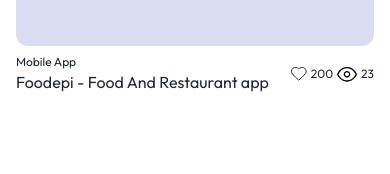
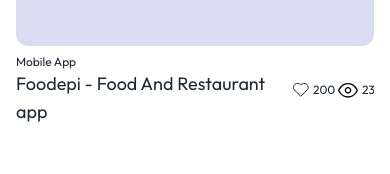
Before and after one commit to Mhatre2/Rutvik-Protfolio, a Next.js app: page / in a window 390 px wide. Shown: the part 1303-1477 px from the top of the page. Built offline with nearby package versions, Linux system fonts and the light colour scheme.

Commit message:
update profile

```diff
--- a/Components/Footer.js
+++ b/Components/Footer.js
@@ -1,36 +1,41 @@
 import React from 'react'
-
+import { motion } from "framer-motion";
+import { upAnimation,downAnimation } from '../styles/Animation';
+import { useScroll } from './UseScroll';
 const Footer = () => {
+  const [element, controls] = useScroll();
   return (
-    <div className='container mx-auto bg-[#090115] py-20 rounded-t-[60px]'>
+    <div className='container mx-auto bg-[#090115] py-20 rounded-t-[60px]' ref={element}>
         {/* <p className='text-5xl font-semibold text-center max-w-xl flex justify-center items-center mx-auto text-white'>See if Designjoy is right for you. (It totally is.)</p>
         <p className='text-xl text-center max-w-xl flex justify-center items-center mx-auto mt-6 text-white'>Get a guided tour through Designjoy, and find out how you and your team can change the way you source design, forever.</p> */}
-        <div className="flex justify-between gap-20">
+        <motion.div className="lg:flex lg:flex-row flex-wrap justify-between lg:gap-20 items-center flex flex-col"  variants={downAnimation}
+            animate={controls}
+            transition={{ delay: 0.1, type: "tween" }}>
         <div className="flex-shrink-0">
             <p className="font-bold text-2xl text-white animate__animated animate__fadeInDown animate__delay-1s"> RM <span className="text-orange-500
             ">.</span></p>
             </div>
-            <div className="flex flex-col">
+            <div className="flex flex-col gap-3 mt-4 lg:mt-0">
               <p className='font-medium text-xl cursor-pointer text-white'>Latest Project</p>
               <p className='font-medium text-lg cursor-pointer text-gray-300'>Latest Project</p>
               <p className='font-medium text-lg cursor-pointer text-gray-300'>Latest Project</p>
               <p className='font-medium text-lg cursor-pointer text-gray-300'>Latest Project</p>
             </div>
 
-            <div className="flex flex-col">
+            <div className="flex flex-col gap-3">
               <p className='font-medium text-xl cursor-pointer text-white'>Latest Project</p>
               <p className='font-medium text-lg cursor-pointer text-gray-300'>Latest Project</p>
               <p className='font-medium text-lg cursor-pointer text-gray-300'>Latest Project</p>
               <p className='font-medium text-lg cursor-pointer text-gray-300'>Latest Project</p>
             </div>
 
-            <div className="flex flex-col">
+            <div className="flex flex-col gap-3">
               <p className='font-medium text-xl cursor-pointer text-white'>Latest Project</p>
               <p className='font-medium text-lg cursor-pointer text-gray-300'>Latest Project</p>
               <p className='font-medium text-lg cursor-pointer text-gray-300'>Latest Project</p>
               <p className='font-medium text-lg cursor-pointer text-gray-300'>Latest Project</p>
             </div>
-        </div>
+        </motion.div>
     </div>
   )
 }
--- a/Components/Home/ProtfolioService.js
+++ b/Components/Home/ProtfolioService.js
@@ -31,7 +31,7 @@
   ];
   return (
     <div className="container mx-auto items-center my-10 " ref={element}>
-      <div className="grid grid-cols-1 sm:grid-cols-2 md:grid-cols-3 md:gap-5 md:px-20">
+      <div className="grid grid-cols-1 sm:grid-cols-2 lg:grid-cols-3 lg:gap-5 lg:px-20">
         {Categories.map((category, i) => (
           <motion.div
             key={i}
--- a/Components/Home/Service.js
+++ b/Components/Home/Service.js
@@ -59,37 +59,37 @@
           animate={controls}
           transition={{ delay: 0.2, type: "tween" }}>
         <hr className="w-10 bg-orange-500 " />
-        <span className="md:text-[18px] font-medium text-gray-800">
+        <span className="lg:text-[18px] font-medium text-gray-800">
           My Latest Design & Development
         </span>
       </motion.div>
-      <div className="grid grid-cols-1 md:grid-cols-2" >
+      <div className="grid grid-cols-1 lg:grid-cols-2" >
 
 
 
             {Categories.map((category, i) => (
-               <motion.div className=" md:px-8 h-[500px]"  variants={upAnimation}
+               <motion.div className=" lg:px-8 h-[500px]"  variants={upAnimation}
                animate={controls}
                transition={{ delay: 0.1, type: "tween" }}>
               <div
                 key={i}
-                className="md:my-6 md:px-8 h-[500px] overflow-hidden"
+                className="lg:my-6 lg:px-8 h-[500px] overflow-hidden"
               >
                   <div className="bg-[#daddf1] relative rounded-xl h-[370px] flex justify-center items-center cursor-pointer   hover:blur-sm">
-                  <img className='md:h-[340px] transition duration-300 hover:scale-105" src="/Assets/protfolio/foodepi.png' src={category.image} />
+                  <img className='lg:h-[340px] transition duration-300 hover:scale-105" src="/Assets/protfolio/foodepi.png' src={category.image} />
                   </div>
                   <div className="flex justify-between pt-2">
           <div className="flex flex-col">
-          <p className=" text-xs md:text-sm font-normal">{category.text}</p>
-            <p className="text-md md:text-2xl">{category.title}</p>
+          <p className=" text-xs lg:text-sm font-normal">{category.text}</p>
+            <p className="text-lg lg:text-2xl">{category.title}</p>
           </div>
-          <div className="flex gap-1 md:gap-3">
-          <div className="flex items-center gap-1 cursor-pointer text-xs md:text-lg">
+          <div className="flex gap-1 lg:gap-3">
+          <div className="flex items-center gap-1 cursor-pointer text-xs lg:text-lg">
           <img className="w-4" src={category.love} alt="" />
          <p >{category.loved}</p>
           </div>
 
-          <div className="flex items-center gap-1 cursor-pointer text-xs md:text-lg">
+          <div className="flex items-center gap-1 cursor-pointer text-xs lg:text-lg">
           <img className="w-5" src={category.eye} alt="" />
          <p>{category.view}</p>
           </div>
--- a/Components/Home/Services.js
+++ b/Components/Home/Services.js
@@ -63,7 +63,7 @@
 
                   <img className='w-20 h-20 lg:w-32 lg:h-32 object-fill' src={category.image} />
                   <div className='pl-3'>
-                  <p className='text-xl lg:text-3xl font-medium lg:pt-5'>{category.title}</p>
+                  <p className='text-2xl lg:text-3xl font-medium lg:pt-5'>{category.title}</p>
                   <p className=' lg:text-xl pt-2'>Start From <span className='text-orange-400 pl-1'>{category.price}</span> </p>
                 <h4 className="text-gray-400 text-sm lg:text-lg pt-2 lg:pt-5">
                   {category.text}
--- a/pages/index.js
+++ b/pages/index.js
@@ -19,7 +19,7 @@
   <ProtfolioService/>
   <Services/>
   {/* <NewsLetter/> */}
-  {/* <Footer/> */}
+  <Footer/>
   {/* <ScrollToTop/> */}
  </>
   )
--- a/styles/Animation.js
+++ b/styles/Animation.js
@@ -1,5 +1,5 @@
 export const leftAnimation = {
-    hidden: { x: -80, opacity: 0 },
+    hidden: { x: -100, opacity: 0 },
     show: { x: 1, opacity: 1 },
   };
   export const rightAnimation = {
@@ -11,8 +11,8 @@
     show: { y: 1, opacity: 1 },
   };
   export const downAnimation = {
-    hidden: { x: 100, opacity: 0 },
-    show: { x: 1, opacity: 1 },
+    hidden: { y: -100, opacity: 0 },
+    show: { y: 1, opacity: 1 },
   };
   export const imageAnimation = {
     hidden: { scale: 2, opacity: 0 },
```
